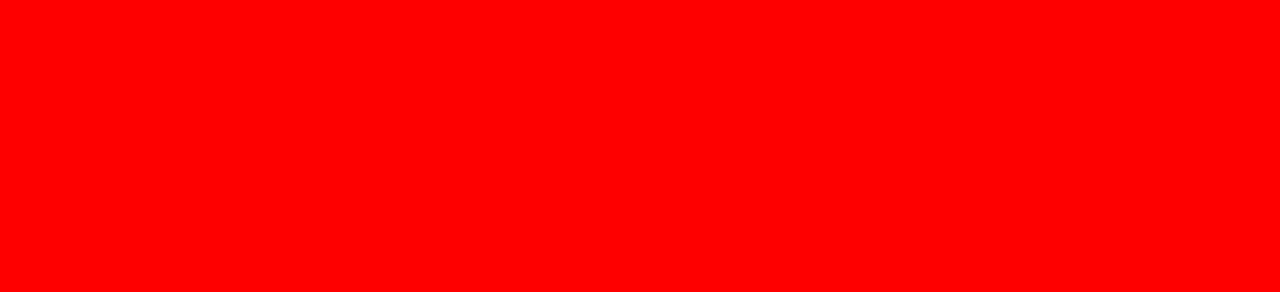
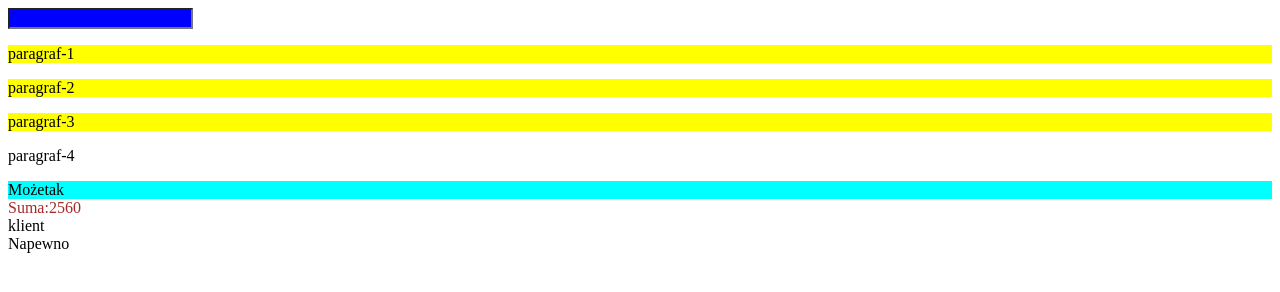
Before and after one commit to Chris144/css-rozszerzony, a plain HTML site: page 1-pseudo-elementy/index.html in a window 1280 px wide. Drawn offline with Linux system fonts and the light colour scheme.

Commit message:
cwiczenia css

```diff
--- a/1-pseudo-elementy/css/style.css
+++ b/1-pseudo-elementy/css/style.css
@@ -1,3 +1,18 @@
-body{
-    background-color: red;
+input[type="text"]{
+    background-color: blue;
 }
+
+div[suma~="2560"]{
+    color:brown;
+}
+div[detaliczny*="tak"]{
+    background-color:aqua;
+}
+p[class^="para"]
+{
+    background-color: yellow;
+}
+div[sume$="60"]
+{
+    border:3px solid black;
+}
--- a/1-pseudo-elementy/index.html
+++ b/1-pseudo-elementy/index.html
@@ -6,6 +6,15 @@
      <link rel="stylesheet" href="css/style.css">
 </head>
 <body>
+   <input type="text" title="input">
+   <p class="paragraf-1">paragraf-1</p>
+   <p class="paragraf-2">paragraf-2</p>
+   <p class="paragraf-3">paragraf-3</p>
+   <p class="graf-4">paragraf-4</p>
 
+    <div detaliczny="mozetak">Możetak</div>
+    <div suma="2560">Suma:2560</div>
+    <div class="klient">klient</div>
+    <div class="napewno">Napewno</div>
 </body>
 </html>
```
